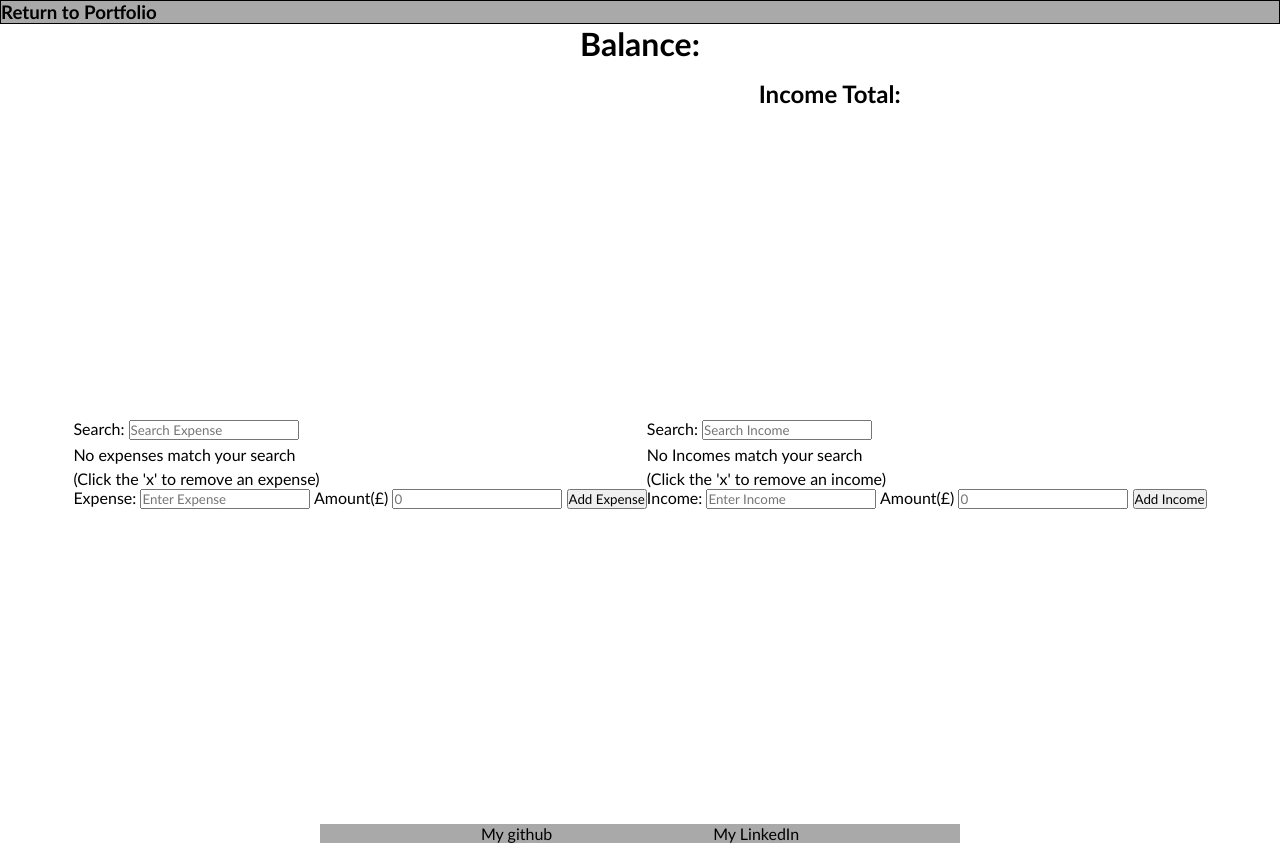
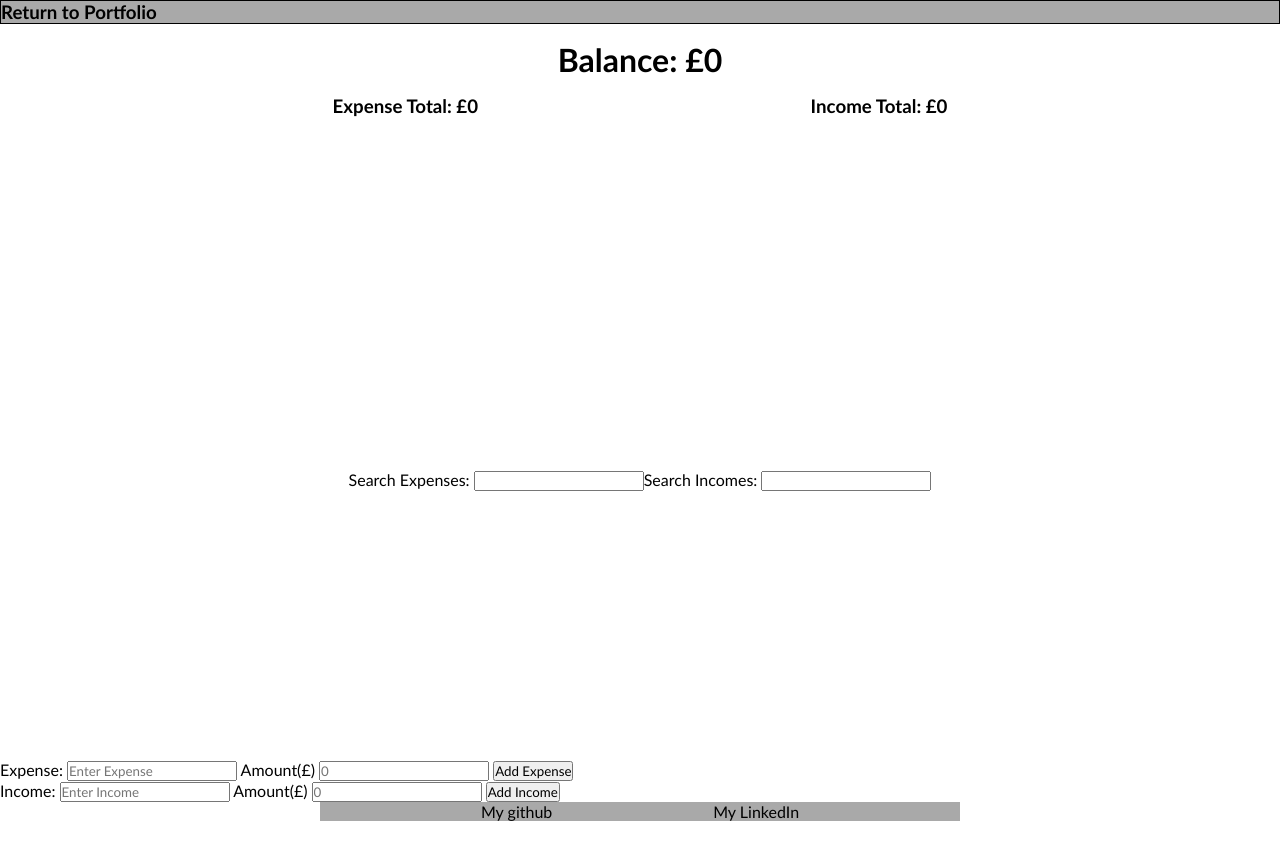
Before and after one commit to max-b10/Expense-Tracker-App, a plain HTML site: page index.html in a window 1280 px wide. Drawn offline with Linux system fonts and the light colour scheme.

Commit message:
Update index.html

```diff
--- a/index.html
+++ b/index.html
@@ -15,41 +15,56 @@
     </div>
     <div class="container">
       <div class="summaryHeader">
-        <h1>Balance:</h1>
+        <h1 class="balanceHeader"></h1>
         <div class="secondSummaryHeader">
           <div>
             <h3 class="expenseHeader"></h3>
           </div>
-          <h2 class="incomeHeader">Income Total:</h2>
+          <div>
+          <h3 class="incomeHeader"></h3>
           </div>
-        <!-- <h2>Add expenses below</h2> -->
-        <!-- <h2>Account Balance:</h2> -->
         </div>
+      </div>
+      <div class="mainContent">
       <div class="detailsContainer">
         <div class="expensesContainer">
-          <div class="actions">
-            <div class="actionsContainer">
-              <label for=""
-                >Search:
+          <div class="expenseActions">
+            <label for="searchExpenses"></label>Search Expenses:
               <input
+                autocomplete="off"
                 type="text"
                 name="text"
                 id="searchExpenses"
-                  placeholder="Search Expense"
             /></label>
-              <!-- <select name="" id="filterBy">
-            <option value="byHighLow">Sort high - low</option>
-            <option value="byRecent">Sort by recently added</option>
-          </select> -->
+          </div>
+          <div id="expensesContainer">
+          <div id="expenses"></div>
           </div>
         </div>
-          <p class="emptyMessage">No expenses match your search</p>
+        <div class="incomesContainer">
+          <div class="incomeActions">
+            <label for="searchIncomes">
+              Search Incomes:
+              <input
+                autocomplete="off"
+                type="text"
+                name="text"
+                id="searchIncomes"
+            /></label>
+          </div>
+          <div id="incomesContainer">
+          <div id="incomes">
 
-          <p class="removeInstructions">(Click the 'x' to remove an expense)</p>
-          <div id="expenses"></div>
+          </div>
+          </div>
+        </div>
+      </div>
+      <div class="formsContainer">
+        <div class="formContainer">
           <form id="addExpenseForm" action="">
             <label for="addExpenseDescription">Expense:</label>
             <input
+              autocomplete="off"
               type="text"
               name="addExpenseDescription"
               id="addExpenseDescription"
@@ -58,39 +73,22 @@
             />
             <label for="addExpenseAmount">Amount(£)</label>
             <input
+              autocomplete="off"
               type="number"
+              step="0.01"
               name="addExpenseAmount"
               id="addExpenseAmount"
               class="input"
               placeholder="0"
             />
-            <button class="button" id="addExpenseButton">Add Expense</button>
+            <button class="addButton" id="addExpenseButton">Add Expense</button>
           </form>
         </div>
-        <div class="incomesContainer">
-          <div class="actions">
-            <div class="actionsContainer">
-              <label for=""
-                >Search:
-                <input
-                  type="text"
-                  name="text"
-                  id="searchIncomes"
-                  placeholder="Search Income"
-              /></label>
-              <!-- <select name="" id="filterBy">
-            <option value="byHighLow">Sort high - low</option>
-            <option value="byRecent">Sort by recently added</option>
-          </select> -->
-            </div>
-          </div>
-          <p class="emptyMessage">No Incomes match your search</p>
-
-          <p class="removeInstructions">(Click the 'x' to remove an income)</p>
-          <div id="incomes"></div>
+        <div class="formContainer">
           <form id="addIncomeForm" action="">
             <label for="addIncomeDescription">Income:</label>
             <input
+              autocomplete="off"
               type="text"
               name="addIncomeDescription"
               id="addIncomeDescription"
@@ -99,13 +97,15 @@
             />
             <label for="addIncomeAmount">Amount(£)</label>
             <input
+              autocomplete="off"
               type="number"
+              step="0.01"
               name="addIncomeAmount"
               id="addIncomeAmount"
               class="input"
               placeholder="0"
             />
-            <button class="button" id="addIncomeButton">Add Income</button>
+            <button class="addButton" id="addIncomeButton">Add Income</button>
           </form>
         </div>
       </div>
```
Lines whose indentation alone changed are shown as unchanged.
